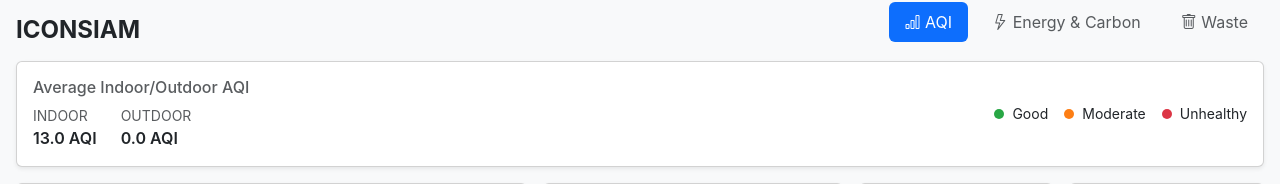
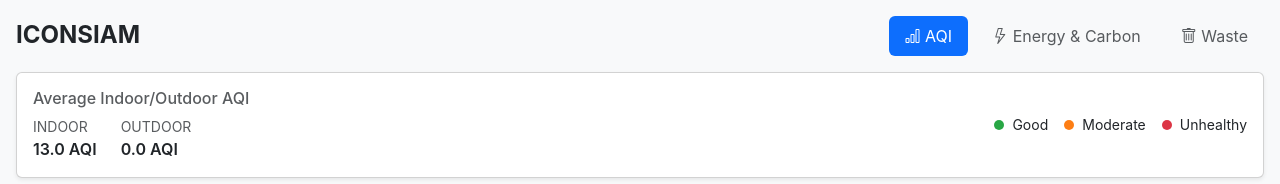
Before and after one commit to Tiradate/Sing-FAL, a Flask app: page / in a window 1280 px wide. Shown: the part 104-288 px from the top of the page. Run offline with Flask 3, Linux system fonts and the light colour scheme; data comes from the database, SQL or seed files in the repository.

Commit message:
Adjust nav pills top margin

```diff
--- a/templates/index.html
+++ b/templates/index.html
@@ -6,7 +6,7 @@
     <h4 class="fw-bold mb-0">{{ settings.project_name or 'Air Quality Index (IAQ)' }}</h4>
   </div>
   <div class="col-12 col-lg-6 mt-2 mt-lg-0 d-flex justify-content-lg-end">
-    <ul class="nav nav-pills gap-2">
+    <ul class="nav nav-pills gap-2 mt-3">
       <li class="nav-item">
         <a class="nav-link active" href="#"><i class="bi bi-bar-chart"></i> AQI</a>
       </li>
```
